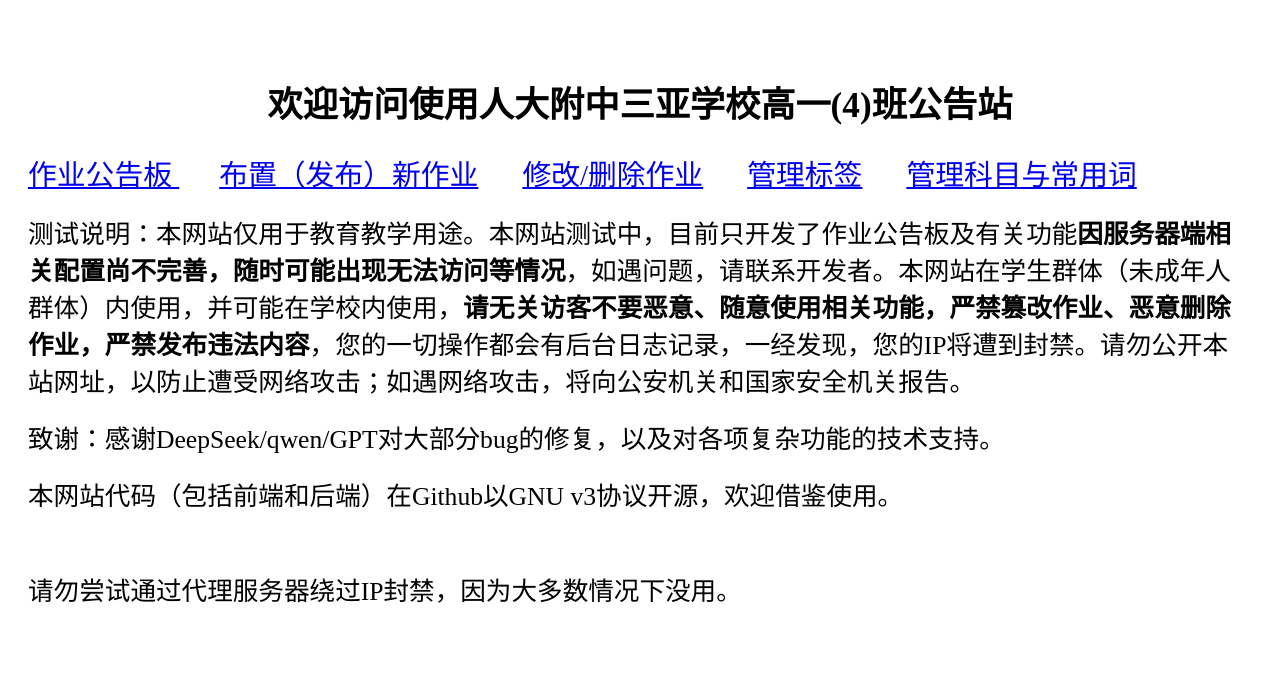
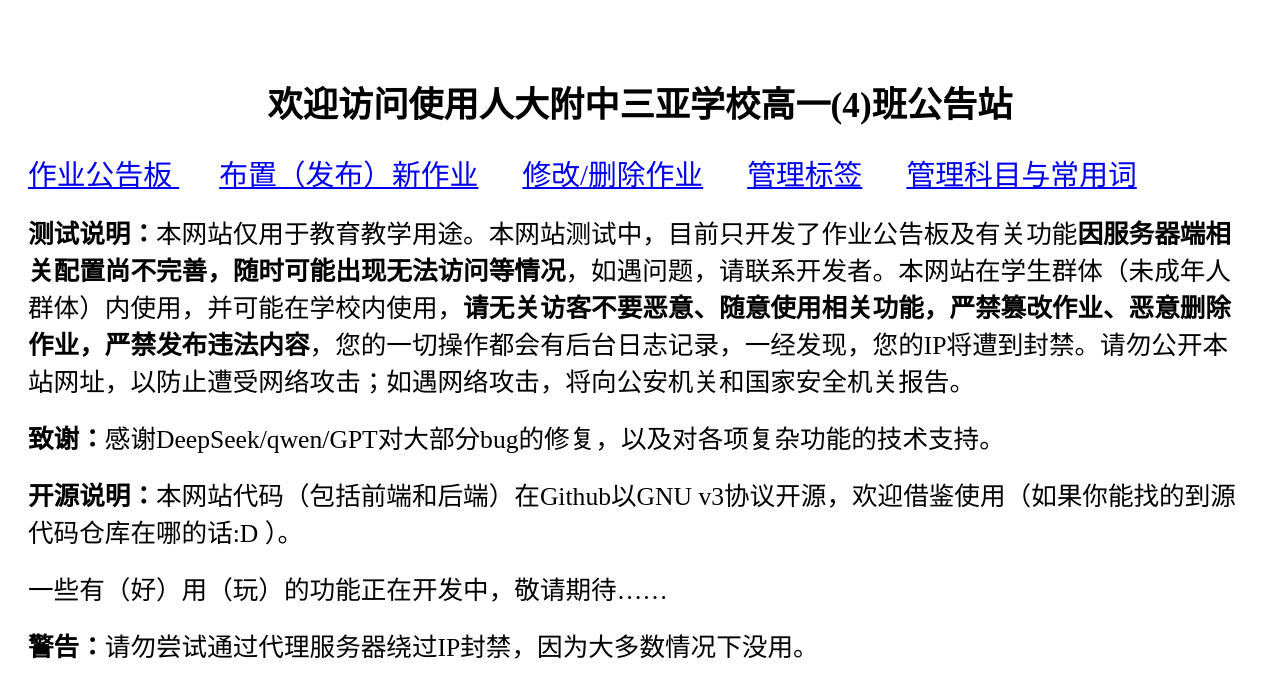
Before and after one commit to DongSX1217/HomeworkBoard, a Python web app: template templates/home.html in a window 1280 px wide. Shown: the top 698 px of the page. Run offline with Jinja, Linux system fonts and the light colour scheme; the template is opened without the code that fills it, so the values that code supplies are empty.

Commit message:
feat: home page

```diff
--- a/templates/home.html
+++ b/templates/home.html
@@ -25,10 +25,10 @@
         <a href="/submissions"> 修改/删除作业</a>
         <a href="/label/edit"> 管理标签</a>
         <a href="/subjects"> 管理科目与常用词</a>
-        <p>测试说明：本网站仅用于教育教学用途。本网站测试中，目前只开发了作业公告板及有关功能<b>因服务器端相关配置尚不完善，随时可能出现无法访问等情况</b>，如遇问题，请联系开发者。本网站在学生群体（未成年人群体）内使用，并可能在学校内使用，<b>请无关访客不要恶意、随意使用相关功能，严禁篡改作业、恶意删除作业，严禁发布违法内容</b>，您的一切操作都会有后台日志记录，一经发现，您的IP将遭到封禁。请勿公开本站网址，以防止遭受网络攻击；如遇网络攻击，将向公安机关和国家安全机关报告。</p>
-        <p>致谢：感谢DeepSeek/qwen/GPT对大部分bug的修复，以及对各项复杂功能的技术支持。</p>
-        <p>本网站代码（包括前端和后端）在Github以GNU v3协议开源，欢迎借鉴使用。</p>
-        <br>
-        <p>请勿尝试通过代理服务器绕过IP封禁，因为大多数情况下没用。</p>
+        <p><b>测试说明：</b>本网站仅用于教育教学用途。本网站测试中，目前只开发了作业公告板及有关功能<b>因服务器端相关配置尚不完善，随时可能出现无法访问等情况</b>，如遇问题，请联系开发者。本网站在学生群体（未成年人群体）内使用，并可能在学校内使用，<b>请无关访客不要恶意、随意使用相关功能，严禁篡改作业、恶意删除作业，严禁发布违法内容</b>，您的一切操作都会有后台日志记录，一经发现，您的IP将遭到封禁。请勿公开本站网址，以防止遭受网络攻击；如遇网络攻击，将向公安机关和国家安全机关报告。</p>
+        <p><b>致谢：</b>感谢DeepSeek/qwen/GPT对大部分bug的修复，以及对各项复杂功能的技术支持。</p>
+        <p><b>开源说明：</b>本网站代码（包括前端和后端）在Github以GNU v3协议开源，欢迎借鉴使用（如果你能找的到源代码仓库在哪的话:D ）。</p>
+        <p>一些有（好）用（玩）的功能正在开发中，敬请期待……</p>
+        <p><b>警告：</b>请勿尝试通过代理服务器绕过IP封禁，因为大多数情况下没用。</p>
     </body>
 </html>
```
